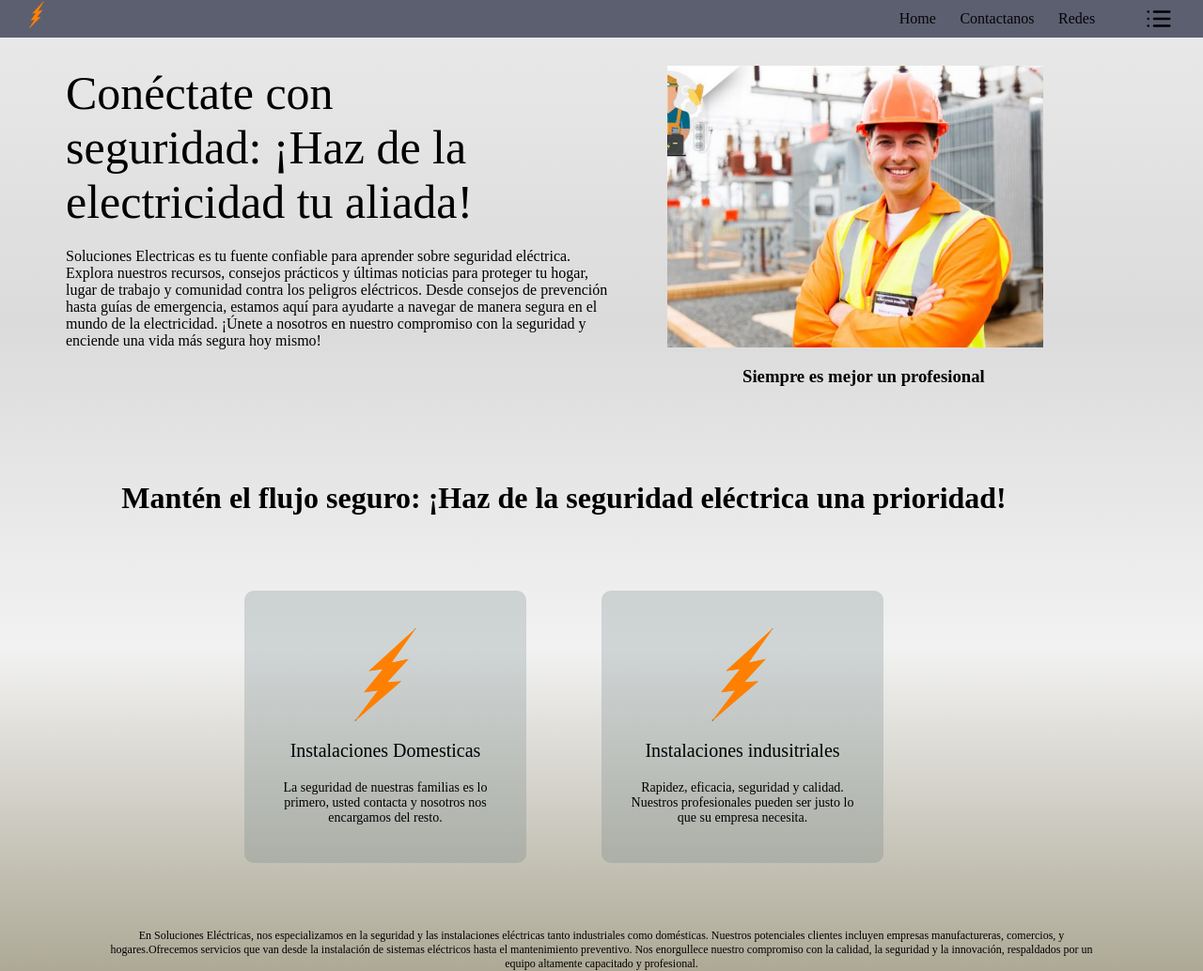
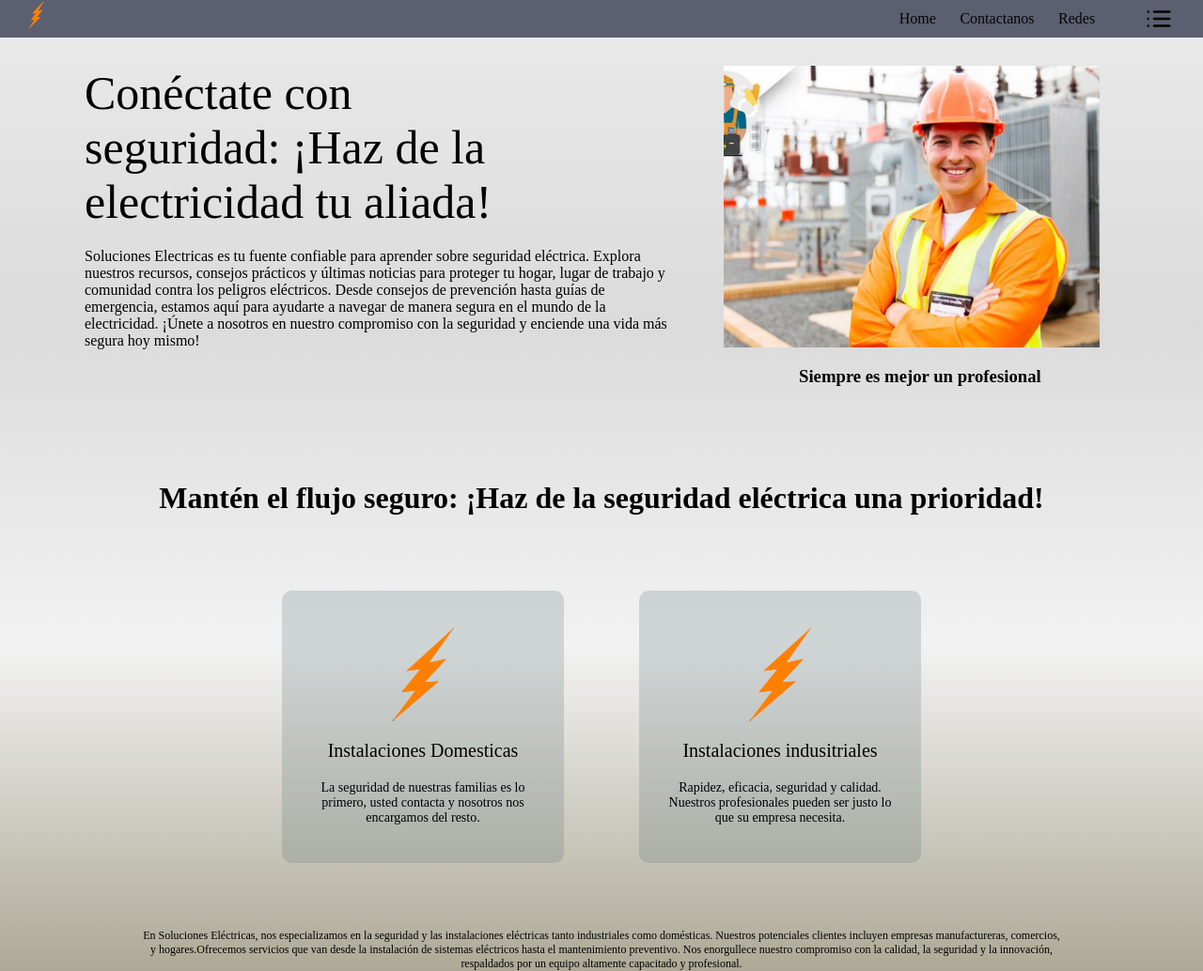
Before and after one commit to NACHORRA/sol-electricas, a plain HTML site: page e2/index.html in a window 1280 px wide. Shown: the whole page at 94% size. Drawn offline with Linux system fonts and the light colour scheme.

Commit message:
vercion 1.0

```diff
--- a/e2/e2.css
+++ b/e2/e2.css
@@ -89,7 +89,6 @@
 
 #home {
     padding: 70px 10px;
-    max-width: 1200PX ;
     display: flex;
     justify-content: center;
     align-items: center;
@@ -176,7 +175,6 @@
 
 #info{
   padding: 70px 0;
-  max-width: 1200px;
   display: flex;
   justify-content: center;
   align-items: center;
@@ -237,5 +235,5 @@
   align-items: center;
   font-size: 12px;
   font-weight: 300;
-  padding: 0 100px;
+  padding: 0 150px;
 }
```
